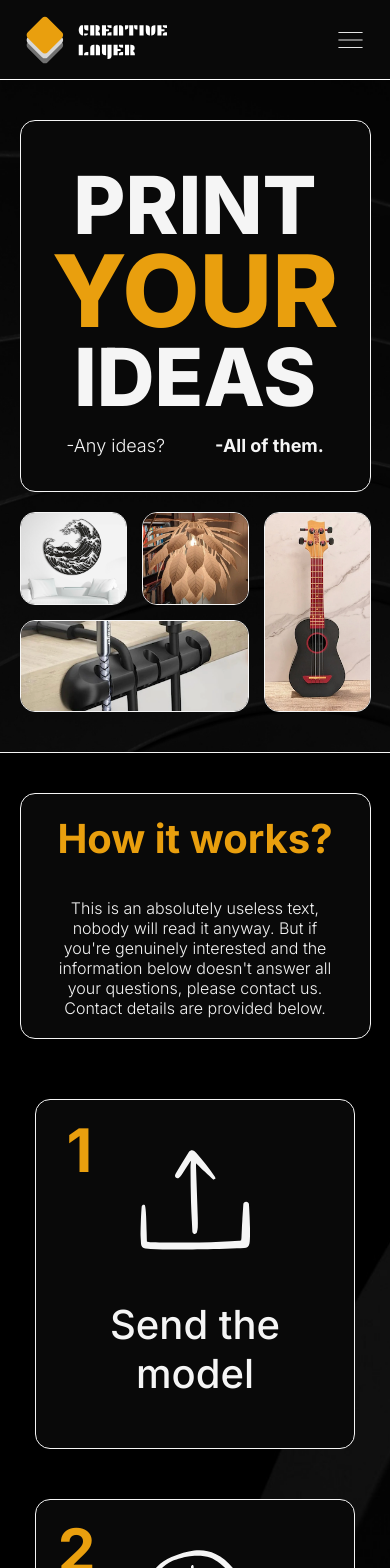
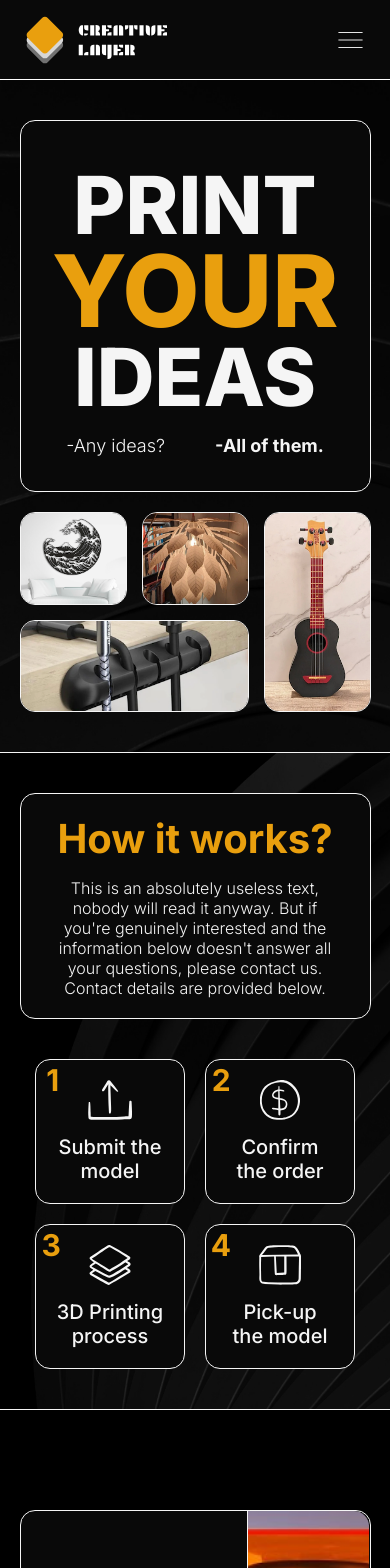
Before and after one commit to VKrivkov/CreativeLayer, a React (Vite) app: page / in a window 390 px wide. Shown: the top 1568 px of the page. Built offline with nearby package versions, Linux system fonts and the light colour scheme.

Commit message:
RWD How full

```diff
--- a/src/components/HowItWorks/Card.css
+++ b/src/components/HowItWorks/Card.css
@@ -34,9 +34,59 @@
     margin-top: 50px;
 }
 
+@media (max-width:1280px) {
+    .card-container img{
+        height: 80px;
+    }
+    .card-container h6{
+        font-size: 35px;
+        margin-top: 35px;
+    }
 
-/* .card-container p{
-    margin-top:35px;
-    font-size: 20px;
-    font-weight:300;
-} */
+    .card-container h1{
+        font-size: 50px;
+    }
+}
+
+@media (max-width:1050px) {
+    .card-container{
+        padding: 35px;
+    }
+    .card-container{
+        max-width: 295px;
+    }
+}
+
+@media (max-width:700px) {
+    .card-container img{
+        height: 60px;
+    }
+
+    .card-container h6{
+        font-size: 25px;
+        margin-top: 15px;
+    }
+    .card-container h1{
+        font-size: 40px;
+    }
+
+    .card-container{
+        max-width: 220px;
+    }
+}
+
+@media (max-width:450px) {
+    .card-container img{
+        height: 40px;
+    }
+    .card-container h6{
+        font-size: 20px;
+    }
+    .card-container h1{
+        font-size: 30px;
+    }
+    .card-container{
+        padding: 20px;
+        max-width: 150px;
+    }
+}
--- a/src/components/HowItWorks/HowItWorks.css
+++ b/src/components/HowItWorks/HowItWorks.css
@@ -63,6 +63,11 @@
         padding: 50px 80px;
     }
 
+    .cards-container{
+        margin-top: 80px;
+        gap:40px;
+    }
+
 }
 
 @media (max-width:1050px){
@@ -70,6 +75,7 @@
     .how-heading {
         padding: 35px 50px;
     }
+
 }
 
 @media(max-width:700px){
@@ -79,6 +85,7 @@
 
     .cards-container{
         margin-top: 60px;
+        gap:30px;
     }
 
     .how-heading p{
@@ -87,14 +94,17 @@
     .how-heading {
         padding: 20px 35px;
     }
+    .how-heading p{
+        margin-top: 15px;
+    }
 }
 
 @media(max-width:450px){
     .how-it-works{
         padding: 40px 0px;
     }
-
-    .how-heading {
-        padding: 20px 35px;
+    .cards-container{
+        margin-top: 40px;
+        gap:20px;
     }
 }
--- a/src/components/HowItWorks/HowItWorks.jsx
+++ b/src/components/HowItWorks/HowItWorks.jsx
@@ -17,13 +17,13 @@ const HowItWorks = () => {
       <div className='cards-container'>
         <Card
             img = {UploadIcon}
-            h = 'Send the model'
+            h = 'Submit the model'
             // p = "Create your 3D model, or download it and upload the 3D print file to our upload form below. Don't have a 3D file? We can help."
             num = '1'
         />
         <Card
             img = {PriceIcon}
-            h = 'Make the deal'
+            h = 'Confirm the order'
             // p = 'We will give you a price based on your 3D model and the material you choose.'
             num = '2'
         />
```
